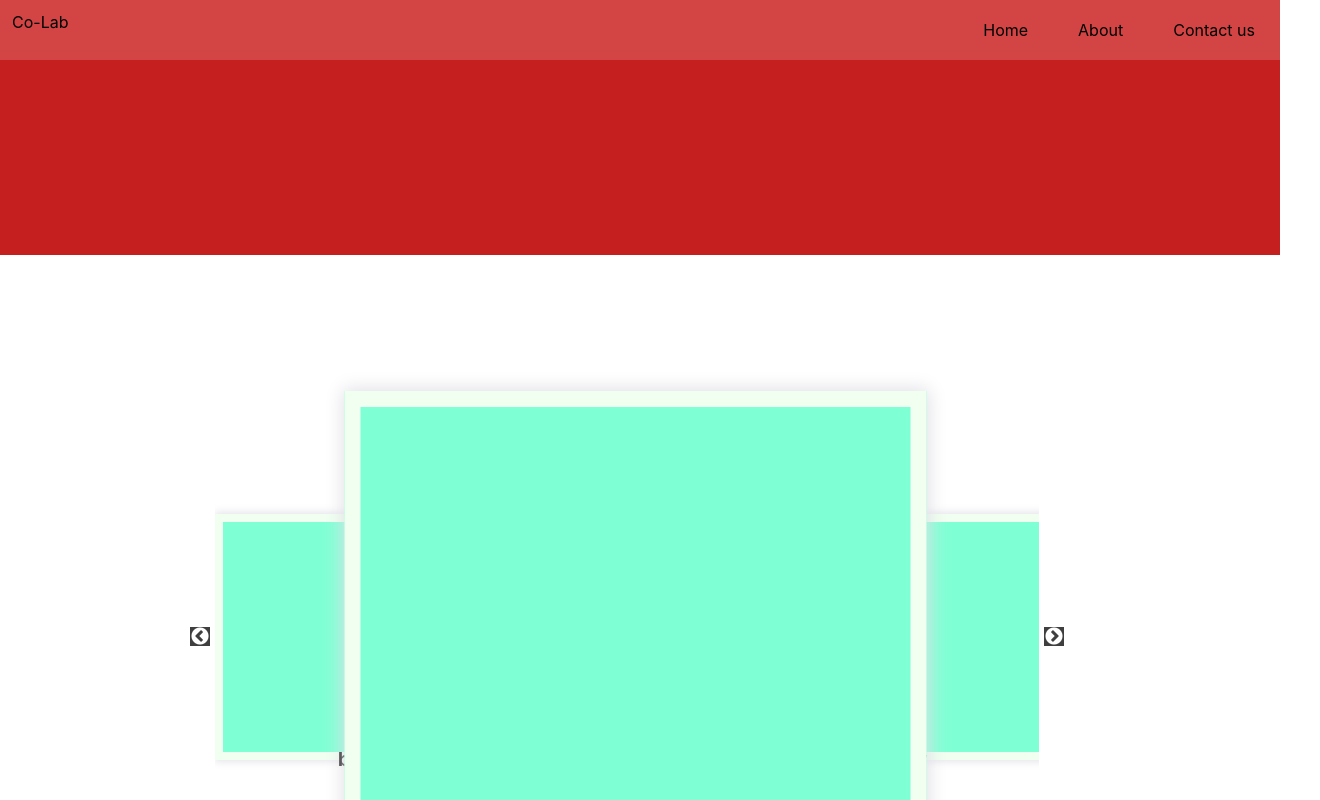
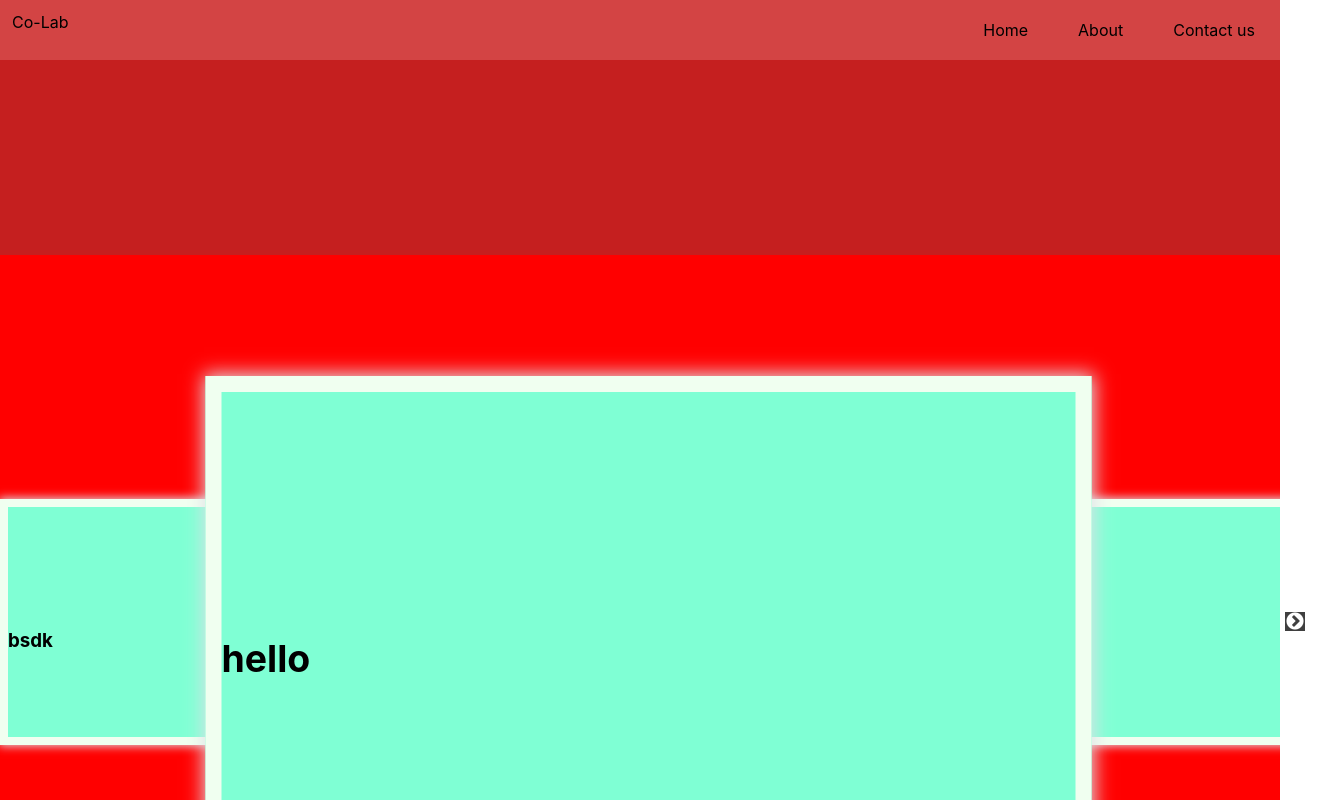
Before and after one commit to akshim1702/co-lab, a React (Create React App) app: page / in a window 1280 px wide. Shown: the top 800 px of the page, 1320 px wide, since content can reach past the window. Built offline with nearby package versions, Linux system fonts and the light colour scheme.

Commit message:
slickupdate2

```diff
--- a/src/Components/Home.css
+++ b/src/Components/Home.css
@@ -32,9 +32,10 @@ nav>ul>li{
 /* second section     */
 
 .secondSection{
-    width: 80%;
+    width: 100%;
     /* margin:180px; */
-    padding:15px;
+    /* padding:15px; */
+    background-color: red;
     /* margin-left: 155px ; */
     /* background-color: red; */
 }
@@ -42,7 +43,7 @@ nav>ul>li{
 /* slick area */
 
 .for_slick_slider{
-    margin-left: 200px;
+    /* margin-left: 200px; */
 }
 
 /* slick card */
@@ -57,22 +58,28 @@ nav>ul>li{
 }
 
 .slider_head{
-    width: 100%;
-    height: 100%;
-    display: flex;
+    /* width: 100%;
+    height: 100%; */
+    /* display: flex;
     justify-content: center;
-    align-items: center;
+    align-items: center; */
 }
 
 
 /* test  */
 
+
+.slick-slider .slick-list{
+  /* margin:0px 15px;
+  padding:0px 15px;   */
+}
 .for_slick_slider .slick-center div .itemsl {
     width: 150px;
     height: 230px;
     transition: all linear .3s;
     border: 8px solid honeydew;
     box-shadow: 0px 0px 9px 1px rgb(224, 224, 231);
+
 }
 .for_slick_slider .slick-active div .itemsl {
     width: 150px;
@@ -80,6 +87,10 @@ nav>ul>li{
     transition: all linear .3s;
     border: 8px solid honeydew;
     box-shadow: 0px 0px 9px 1px rgb(224, 224, 231);
+}
+
+.for_slick_slider .slick-slider .slick-list .slick-track .slick-active{
+    width:230px;
 }
 
 .for_slick_slider .slick-center div .itemsl  {
@@ -102,6 +113,12 @@ div button::before,div button::after{
     width: 25px;
     height: 25px;
 }
+div button::before{
+    margin-right:15px;
+}
+div button::after{
+    margin-left:15px;
+}
 
 .slick-center div{
     margin:122px 0px;
--- a/src/Components/Home.js
+++ b/src/Components/Home.js
@@ -10,8 +10,8 @@ const Home = () => {
         autoplay: false,
         autoplaySpeed: 2000,
         dots: false,
-        prevArrow: <button type="button" className="slick-prev">Previous</button>,
-        nextArrow: <button type="button" className="slick-next">Previous</button>,
+        // prevArrow: <button type="button" className="slick-prev">Previous</button>,
+        // nextArrow: <button type="button" className="slick-next">Previous</button>,
         centerMode: true,
         centerPadding: '0,'
     };
```
